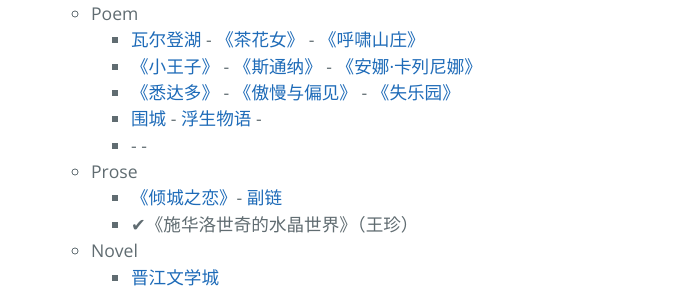
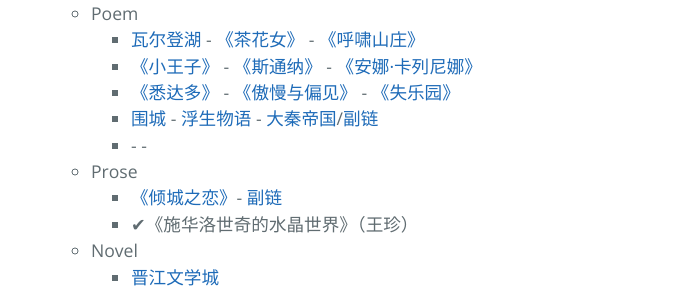
Before and after one commit to AmbroseRen/test, a Jekyll site: the page built from Library/BookListsOne.md, in a window 1280 px wide and 900 px high, scrolled down 2425 px. Shown: the part 154-447 px from the top of the window, without its empty margins (213-902 px from the left). Built offline with Jekyll 4.4.1, drawn with Linux system fonts in a browser that asks for light colours; our own code applies the rules of GitHub Pages for plain Markdown files; the repository's description, which GitHub fills in, is left out.

Commit message:
Update BookListsOne.md

```diff
--- a/Library/BookListsOne.md
+++ b/Library/BookListsOne.md
@@ -147,7 +147,7 @@
                     <li><a href="http://www.newxue.com/waerdenghu/">瓦尔登湖</a> - <a href="http://www.newxue.com/chahuanv/">《茶花女》</a> - <a href="http://www.newxue.com/mingzhu/huxiaoshanzhuang/">《呼啸山庄》</a></li>
                     <li><a href="http://www.newxue.com/mingzhu/xiaowangzi/">《小王子》</a> - <a href="https://www.yooread.net/7/4978/">《斯通纳》</a> - <a href="http://www.newxue.com/mingzhu/annakalienina/">《安娜·卡列尼娜》</a></li>
                     <li><a href="https://raw.githubusercontent.com/AmbroseRen/Picture/master/book/Literature/Poem/%E6%82%89%E8%BE%BE%E5%A4%9A.txt">《悉达多》</a> - <a href="http://www.dushu369.com/waiguomingzhu/amypj/">《傲慢与偏见》</a> - <a href="https://www.kunnu.com/shileyuan/">《失乐园》</a></li>
-                    <li><a href="http://www.newxue.com/weicheng/">围城</a> - <a href="http://www.qxtxt.com/fushengwuyu/">浮生物语</a> - <a href=""></a></li>
+                    <li><a href="http://www.newxue.com/weicheng/">围城</a> - <a href="http://www.qxtxt.com/fushengwuyu/">浮生物语</a> - <a href="https://www.yooread.net/tags/23/">大秦帝国</a>/<a href="https://www.51shucheng.net/lishi/daqindiguo">副链</a></li>
                     <li><a href=""></a> - <a href=""></a> - <a href=""></a></li>
                 </ul>
             </li>
```
